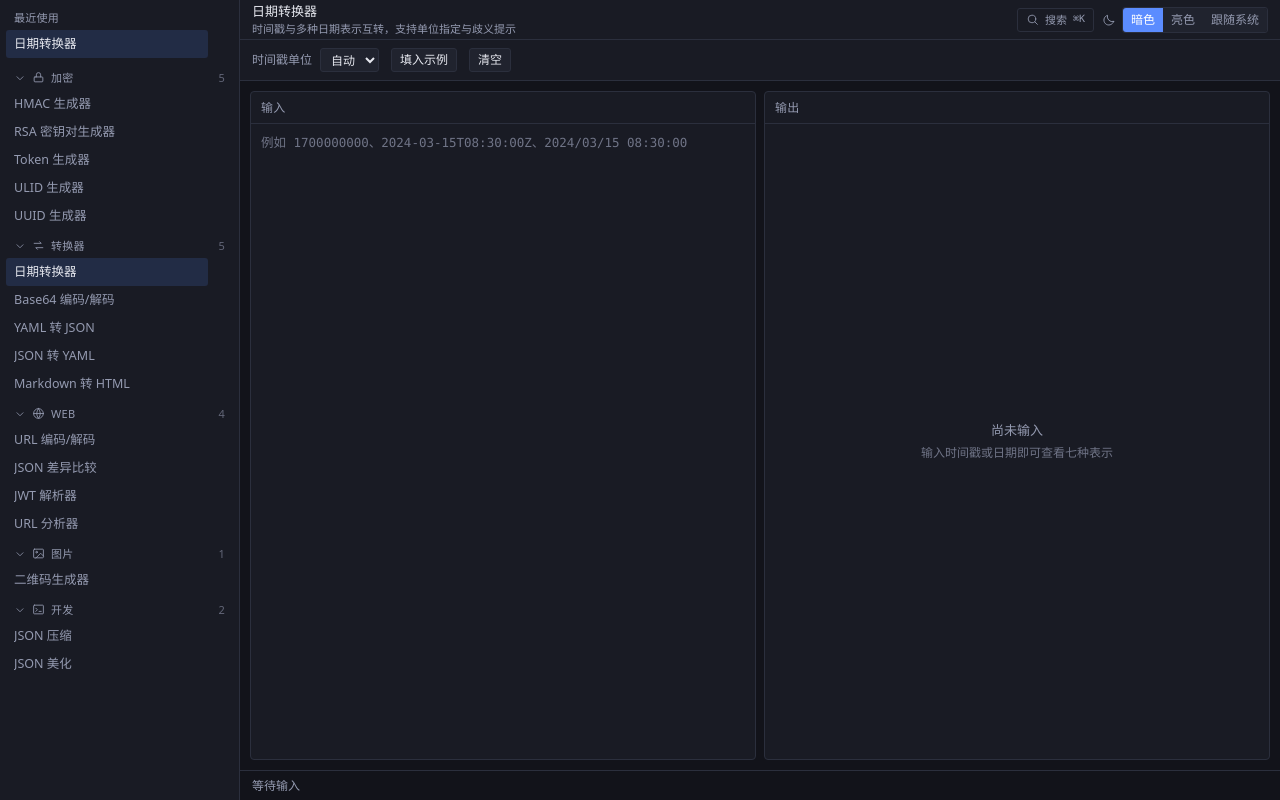
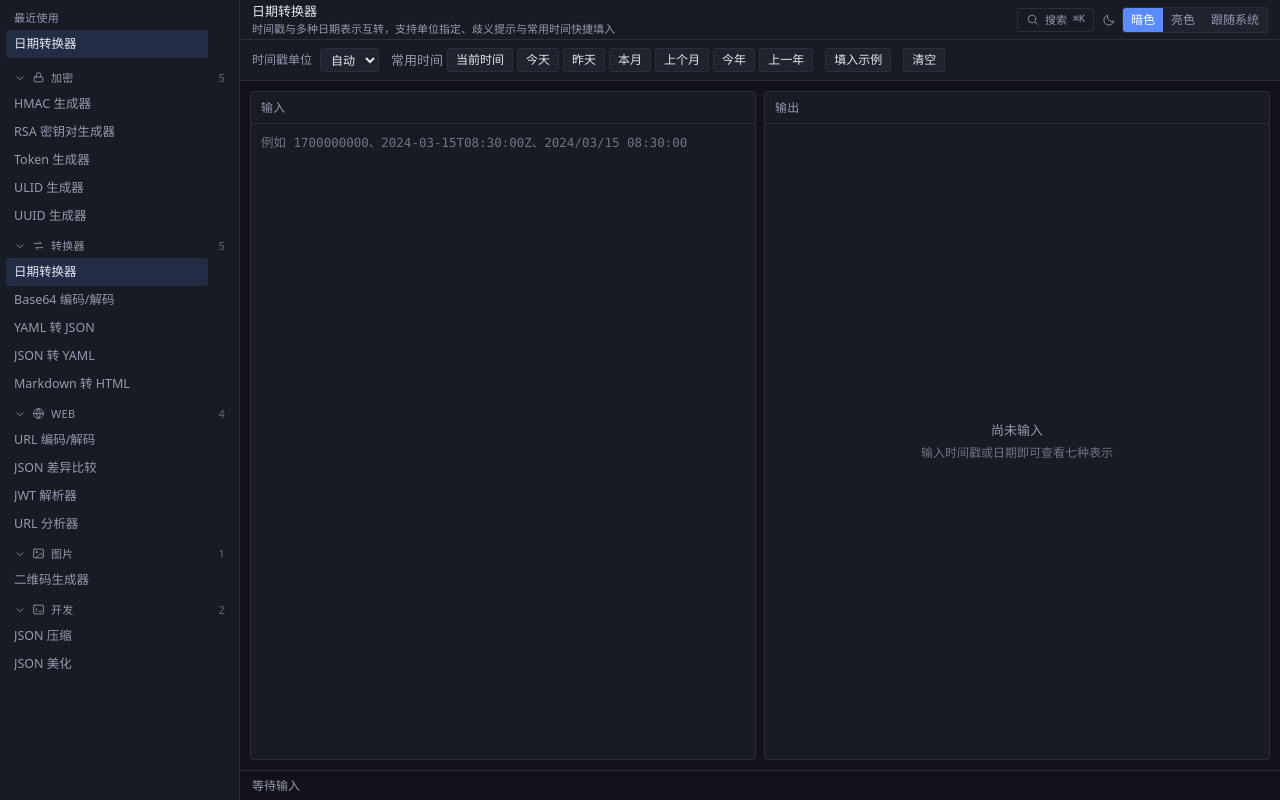
Before and after one commit to lick-cmd/it-toolbox, a React (Vite) app: page / in a window 1280 px wide. Both pictures are taken after a click on the button "日期转换器". Built offline with nearby package versions, Linux system fonts and the light colour scheme.

Commit message:
feat(date-converter): 新增当前时间/今天/本月等常用时间快捷填充

```diff
--- a/src/core/converter/date.ts
+++ b/src/core/converter/date.ts
@@ -304,3 +304,53 @@ export function toDateFields(epochMs: number, now: number = Date.now()): DateFie
     { id: 'relative', label: '相对时间', value: relativeTime(epochMs, now) },
   ]
 }
+
+/** 把毫秒时间戳格式化为可回填输入框的本地日期时间（`YYYY-MM-DDTHH:mm:ss`） */
+export function toLocalInput(epochMs: number): string {
+  const date = new Date(epochMs)
+  return (
+    `${pad(date.getFullYear(), 4)}-${pad(date.getMonth() + 1)}-${pad(date.getDate())}` +
+    `T${pad(date.getHours())}:${pad(date.getMinutes())}:${pad(date.getSeconds())}`
+  )
+}
+
+export interface DateShortcut {
+  id: string
+  label: string
+  /** 语义说明，作为按钮的 title */
+  hint: string
+  /** 按给定时刻算出对应的**本地**毫秒时间戳 */
+  at: (now: number) => number
+}
+
+/**
+ * 常用时间快捷入口。
+ *
+ * 全部按本地时区取整点边界，且用 `new Date(y, m, d + delta)` 这类本地字段构造，
+ * 而不是加减固定毫秒数 —— 后者跨夏令时切换会整体偏一小时。溢出（如 1 月减一个月）
+ * 由 `Date` 自行归一化，无需手工借位。
+ */
+export const DATE_SHORTCUTS: readonly DateShortcut[] = [
+  { id: 'now', label: '当前时间', hint: '此刻', at: (now) => now },
+  { id: 'today', label: '今天', hint: '今天 00:00:00', at: (now) => startOfLocalDay(now) },
+  { id: 'yesterday', label: '昨天', hint: '昨天 00:00:00', at: (now) => startOfLocalDay(now, -1) },
+  { id: 'this-month', label: '本月', hint: '本月 1 日 00:00:00', at: (now) => startOfLocalMonth(now, 0) },
+  { id: 'last-month', label: '上个月', hint: '上月 1 日 00:00:00', at: (now) => startOfLocalMonth(now, -1) },
+  { id: 'this-year', label: '今年', hint: '本年 1 月 1 日 00:00:00', at: (now) => startOfLocalYear(now, 0) },
+  { id: 'last-year', label: '上一年', hint: '上年 1 月 1 日 00:00:00', at: (now) => startOfLocalYear(now, -1) },
+]
+
+function startOfLocalDay(now: number, dayOffset = 0): number {
+  const date = new Date(now)
+  return new Date(date.getFullYear(), date.getMonth(), date.getDate() + dayOffset).getTime()
+}
+
+function startOfLocalMonth(now: number, monthOffset: number): number {
+  const date = new Date(now)
+  return new Date(date.getFullYear(), date.getMonth() + monthOffset, 1).getTime()
+}
+
+function startOfLocalYear(now: number, yearOffset: number): number {
+  const date = new Date(now)
+  return new Date(date.getFullYear() + yearOffset, 0, 1).getTime()
+}
--- a/src/tools/converter/date-converter/Tool.tsx
+++ b/src/tools/converter/date-converter/Tool.tsx
@@ -1,8 +1,10 @@
 import { useMemo } from 'react'
 import {
+  DATE_SHORTCUTS,
   parseDateInput,
   TIMESTAMP_UNITS,
   toDateFields,
+  toLocalInput,
   type TimestampUnit,
 } from '@/core/converter/date'
 import { ToolLayout } from '@/framework/ToolLayout'
@@ -50,6 +52,21 @@ export default function DateConverterTool() {
               onChange={(next) => updateOptions({ unit: next })}
             />
           </Field>
+          <span className="flex flex-wrap items-center gap-1">
+            <span className="shrink-0 text-muted">常用时间</span>
+            {DATE_SHORTCUTS.map((shortcut) => (
+              <button
+                key={shortcut.id}
+                type="button"
+                className={BUTTON}
+                title={shortcut.hint}
+                // 回填本地日期字面量而非时间戳：与「时间戳单位」选项无关，任何设置下都解析正确
+                onClick={() => update({ input: toLocalInput(shortcut.at(Date.now())) })}
+              >
+                {shortcut.label}
+              </button>
+            ))}
+          </span>
           <button
             type="button"
             className={BUTTON}
--- a/src/tools/converter/date-converter/meta.ts
+++ b/src/tools/converter/date-converter/meta.ts
@@ -4,7 +4,7 @@ export default {
   id: 'date-converter',
   name: '日期转换器',
   category: 'converter',
-  description: '时间戳与多种日期表示互转，支持单位指定与歧义提示',
+  description: '时间戳与多种日期表示互转，支持单位指定、歧义提示与常用时间快捷填入',
   keywords: [
     'date',
     'time',
@@ -16,6 +16,9 @@ export default {
     '日期',
     '时间',
     '转换',
+    '今天',
+    '昨天',
+    '本月',
   ],
   order: 10,
 } satisfies ToolMeta
```
Also changed, not shown: 2 other files (tests, documents, lock files or other folders).
